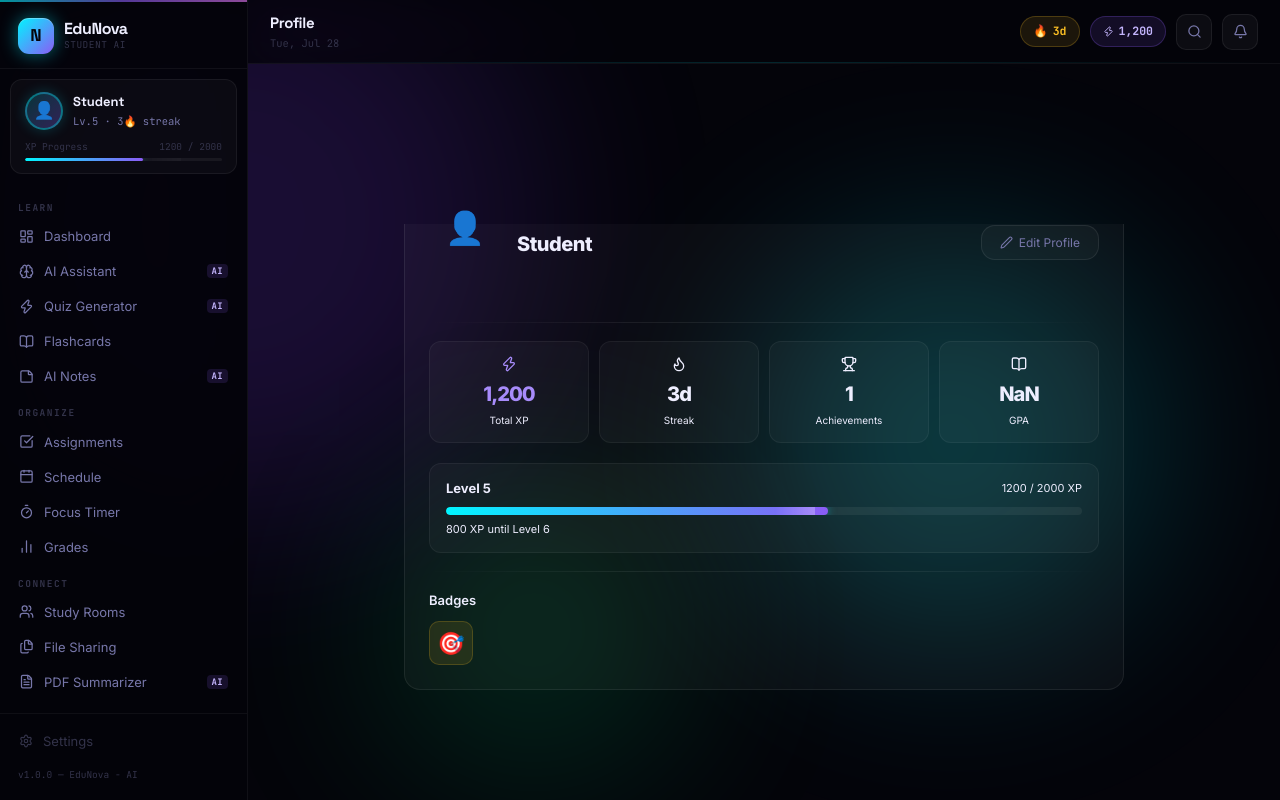
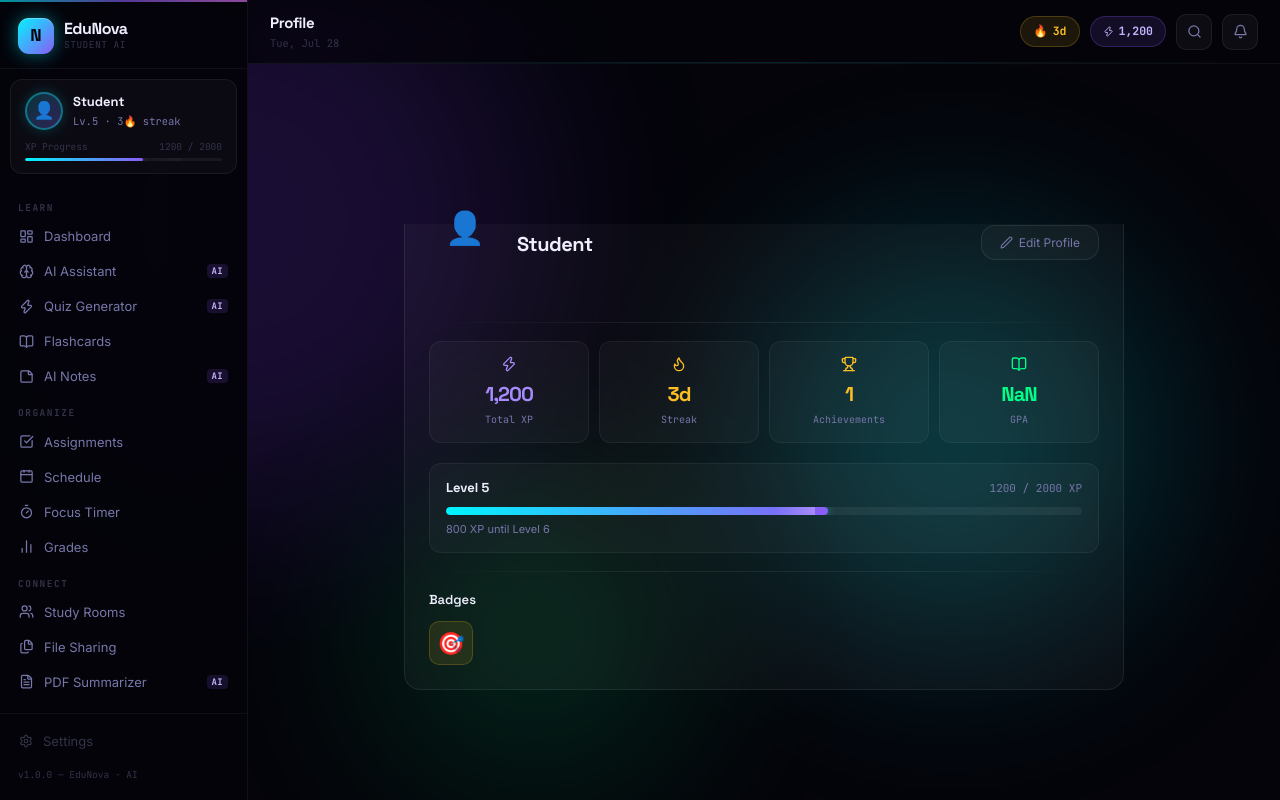
Before and after one commit to goezryu1/edunova, a React (Vite) app: page / in a window 1280 px wide. Both pictures are taken after a click on the button "Settings". Built offline with nearby package versions, Linux system fonts and the light colour scheme.

Commit message:
Update profile.jsx

```diff
--- a/src/pages/profile.jsx
+++ b/src/pages/profile.jsx
@@ -1,4 +1,4 @@
-import { useState } from 'react'
+import { useState, useEffect } from 'react'
 import { useApp } from '../context/AppContext'
 import { Edit2, Check, Zap, Flame, Trophy, BookOpen, Clock } from 'lucide-react'
 
@@ -9,6 +9,15 @@ export default function Profile() {
   const { user, update, achievements, grades, assignments, addToast } = useApp()
   const [editing, setEditing] = useState(false)
   const [form, setForm] = useState({ name: user.name, bio: user.bio, accentColor: user.accentColor, avatar: user.avatar || '👤' })
+
+  const [isMobile, setIsMobile] = useState(
+    typeof window !== 'undefined' ? window.innerWidth <= 768 : false
+  )
+  useEffect(() => {
+    const onResize = () => setIsMobile(window.innerWidth <= 768)
+    window.addEventListener('resize', onResize)
+    return () => window.removeEventListener('resize', onResize)
+  }, [])
 
   const save = () => {
     update('user', { ...user, ...form })
@@ -67,8 +76,8 @@ export default function Profile() {
           </div>
 
           <div style={{ flex: 1, paddingBottom: 4 }}>
-            <div style={{ fontFamily: 'var(--font-display)', fontSize: 20, fontWeight: 800, letterSpacing: '-0.5px' }}>{user.name}</div>
-            <div style={{ fontSize: 12, color: 'var(--text-muted)', fontFamily: 'var(--font-mono)' }}>{user.username}</div>
+            <div style={{ fontFamily: 'var(--ff-display)', fontSize: 20, fontWeight: 800, letterSpacing: '-0.5px' }}>{user.name}</div>
+            <div style={{ fontSize: 12, color: 'var(--text-2)', fontFamily: 'var(--ff-mono)' }}>{user.username}</div>
           </div>
 
           <button onClick={() => editing ? save() : setEditing(true)} className={editing ? 'btn-primary' : 'btn-ghost'} style={{ display: 'flex', alignItems: 'center', gap: 6, fontSize: 12, marginBottom: 4 }}>
@@ -78,19 +87,19 @@ export default function Profile() {
 
         {editing ? (
           <div style={{ display: 'flex', flexDirection: 'column', gap: 12, marginBottom: 20, paddingTop: 16 }}>
-            <div style={{ display: 'grid', gridTemplateColumns: '1fr 1fr', gap: 10 }}>
+            <div style={{ display: 'grid', gridTemplateColumns: isMobile ? '1fr' : '1fr 1fr', gap: 10 }}>
               <div>
-                <label style={{ fontSize: 10, color: 'var(--text-muted)', fontFamily: 'var(--font-mono)', display: 'block', marginBottom: 5, textTransform: 'uppercase', letterSpacing: 0.5 }}>Display Name</label>
+                <label style={{ fontSize: 10, color: 'var(--text-2)', fontFamily: 'var(--ff-mono)', display: 'block', marginBottom: 5, textTransform: 'uppercase', letterSpacing: 0.5 }}>Display Name</label>
                 <input className="input-field" value={form.name} onChange={e => setForm(f => ({ ...f, name: e.target.value }))} />
               </div>
               <div>
-                <label style={{ fontSize: 10, color: 'var(--text-muted)', fontFamily: 'var(--font-mono)', display: 'block', marginBottom: 5, textTransform: 'uppercase', letterSpacing: 0.5 }}>Bio</label>
+                <label style={{ fontSize: 10, color: 'var(--text-2)', fontFamily: 'var(--ff-mono)', display: 'block', marginBottom: 5, textTransform: 'uppercase', letterSpacing: 0.5 }}>Bio</label>
                 <input className="input-field" value={form.bio} onChange={e => setForm(f => ({ ...f, bio: e.target.value }))} />
               </div>
             </div>
 
             <div>
-              <label style={{ fontSize: 10, color: 'var(--text-muted)', fontFamily: 'var(--font-mono)', display: 'block', marginBottom: 8, textTransform: 'uppercase', letterSpacing: 0.5 }}>Avatar</label>
+              <label style={{ fontSize: 10, color: 'var(--text-2)', fontFamily: 'var(--ff-mono)', display: 'block', marginBottom: 8, textTransform: 'uppercase', letterSpacing: 0.5 }}>Avatar</label>
               <div style={{ display: 'flex', flexWrap: 'wrap', gap: 6 }}>
                 {AVATARS.map(a => (
                   <button key={a} onClick={() => setForm(f => ({ ...f, avatar: a }))} style={{ width: 40, height: 40, borderRadius: 10, fontSize: 20, background: form.avatar === a ? `${form.accentColor}22` : 'rgba(255,255,255,0.04)', border: `1px solid ${form.avatar === a ? form.accentColor : 'rgba(255,255,255,0.06)'}`, transition: 'all 0.15s' }}>{a}</button>
@@ -99,7 +108,7 @@ export default function Profile() {
             </div>
 
             <div>
-              <label style={{ fontSize: 10, color: 'var(--text-muted)', fontFamily: 'var(--font-mono)', display: 'block', marginBottom: 8, textTransform: 'uppercase', letterSpacing: 0.5 }}>Accent Color</label>
+              <label style={{ fontSize: 10, color: 'var(--text-2)', fontFamily: 'var(--ff-mono)', display: 'block', marginBottom: 8, textTransform: 'uppercase', letterSpacing: 0.5 }}>Accent Color</label>
               <div style={{ display: 'flex', gap: 8, flexWrap: 'wrap' }}>
                 {ACCENT_COLORS.map(c => (
                   <button key={c} onClick={() => setForm(f => ({ ...f, accentColor: c }))} style={{ width: 32, height: 32, borderRadius: '50%', background: c, border: `3px solid ${form.accentColor === c ? 'white' : 'transparent'}`, boxShadow: `0 0 10px ${c}60`, transition: 'all 0.15s', transform: form.accentColor === c ? 'scale(1.2)' : 'scale(1)' }} />
@@ -111,7 +120,7 @@ export default function Profile() {
           </div>
         ) : (
           <div style={{ paddingTop: 16 }}>
-            {user.bio && <p style={{ fontSize: 13, color: 'var(--text-secondary)', marginBottom: 10 }}>{user.bio}</p>}
+            {user.bio && <p style={{ fontSize: 13, color: 'var(--text-2)', marginBottom: 10 }}>{user.bio}</p>}
             <div style={{ display: 'flex', gap: 8, flexWrap: 'wrap', marginBottom: 4 }}>
               {user.badges?.map(b => <span key={b} className="badge badge-amber" style={{ fontSize: 10 }}>🏷️ {b}</span>)}
             </div>
@@ -121,17 +130,17 @@ export default function Profile() {
         <div className="divider" />
 
         {/* Stats row */}
-        <div style={{ display: 'grid', gridTemplateColumns: 'repeat(4, 1fr)', gap: 10, marginBottom: 20 }}>
+        <div style={{ display: 'grid', gridTemplateColumns: isMobile ? 'repeat(2, 1fr)' : 'repeat(4, 1fr)', gap: 10, marginBottom: 20 }}>
           {[
             { icon: <Zap size={16} />, val: user.xp.toLocaleString(), label: 'Total XP', color: '#a78bfa' },
-            { icon: <Flame size={16} />, val: `${user.streak}d`, label: 'Streak', color: 'var(--neon-amber)' },
-            { icon: <Trophy size={16} />, val: `${earned.length}`, label: 'Achievements', color: 'var(--neon-amber)' },
-            { icon: <BookOpen size={16} />, val: gpa, label: 'GPA', color: 'var(--neon-green)' },
+            { icon: <Flame size={16} />, val: `${user.streak}d`, label: 'Streak', color: 'var(--amber)' },
+            { icon: <Trophy size={16} />, val: `${earned.length}`, label: 'Achievements', color: 'var(--amber)' },
+            { icon: <BookOpen size={16} />, val: gpa, label: 'GPA', color: 'var(--green)' },
           ].map((s, i) => (
             <div key={i} style={{ textAlign: 'center', padding: '14px 8px', borderRadius: 12, background: 'rgba(255,255,255,0.03)', border: '1px solid rgba(255,255,255,0.05)' }}>
               <div style={{ color: s.color, display: 'flex', justifyContent: 'center', marginBottom: 6 }}>{s.icon}</div>
-              <div style={{ fontFamily: 'var(--font-display)', fontWeight: 800, fontSize: 20, color: s.color, letterSpacing: '-1px' }}>{s.val}</div>
-              <div style={{ fontSize: 10, color: 'var(--text-muted)', marginTop: 2, fontFamily: 'var(--font-mono)' }}>{s.label}</div>
+              <div style={{ fontFamily: 'var(--ff-display)', fontWeight: 800, fontSize: 20, color: s.color, letterSpacing: '-1px' }}>{s.val}</div>
+              <div style={{ fontSize: 10, color: 'var(--text-2)', marginTop: 2, fontFamily: 'var(--ff-mono)' }}>{s.label}</div>
             </div>
           ))}
         </div>
@@ -139,13 +148,13 @@ export default function Profile() {
         {/* Level progress */}
         <div style={{ padding: '14px 16px', borderRadius: 12, background: 'rgba(255,255,255,0.03)', border: '1px solid rgba(255,255,255,0.05)' }}>
           <div style={{ display: 'flex', justifyContent: 'space-between', alignItems: 'center', marginBottom: 8 }}>
-            <span style={{ fontFamily: 'var(--font-display)', fontWeight: 700, fontSize: 13 }}>Level {user.level}</span>
-            <span style={{ fontSize: 11, fontFamily: 'var(--font-mono)', color: 'var(--text-muted)' }}>{user.xp} / {user.xpNext} XP</span>
+            <span style={{ fontFamily: 'var(--ff-display)', fontWeight: 700, fontSize: 13 }}>Level {user.level}</span>
+            <span style={{ fontSize: 11, fontFamily: 'var(--ff-mono)', color: 'var(--text-2)' }}>{user.xp} / {user.xpNext} XP</span>
           </div>
           <div className="progress-bar" style={{ height: 8 }}>
             <div className="progress-fill" style={{ width: `${(user.xp / user.xpNext) * 100}%`, height: '100%' }} />
           </div>
-          <div style={{ fontSize: 11, color: 'var(--text-muted)', marginTop: 6 }}>
+          <div style={{ fontSize: 11, color: 'var(--text-2)', marginTop: 6 }}>
             {user.xpNext - user.xp} XP until Level {user.level + 1}
           </div>
         </div>
@@ -154,7 +163,7 @@ export default function Profile() {
         {earned.length > 0 && (
           <>
             <div className="divider" />
-            <div style={{ fontSize: 13, fontWeight: 600, fontFamily: 'var(--font-display)', marginBottom: 10 }}>Badges</div>
+            <div style={{ fontSize: 13, fontWeight: 600, fontFamily: 'var(--ff-display)', marginBottom: 10 }}>Badges</div>
             <div style={{ display: 'flex', flexWrap: 'wrap', gap: 8 }}>
               {earned.map(a => (
                 <div key={a.id} className="tooltip" style={{ width: 44, height: 44, borderRadius: 10, background: 'rgba(251,191,36,0.1)', border: '1px solid rgba(251,191,36,0.2)', display: 'flex', alignItems: 'center', justifyContent: 'center', fontSize: 22 }}>
```
